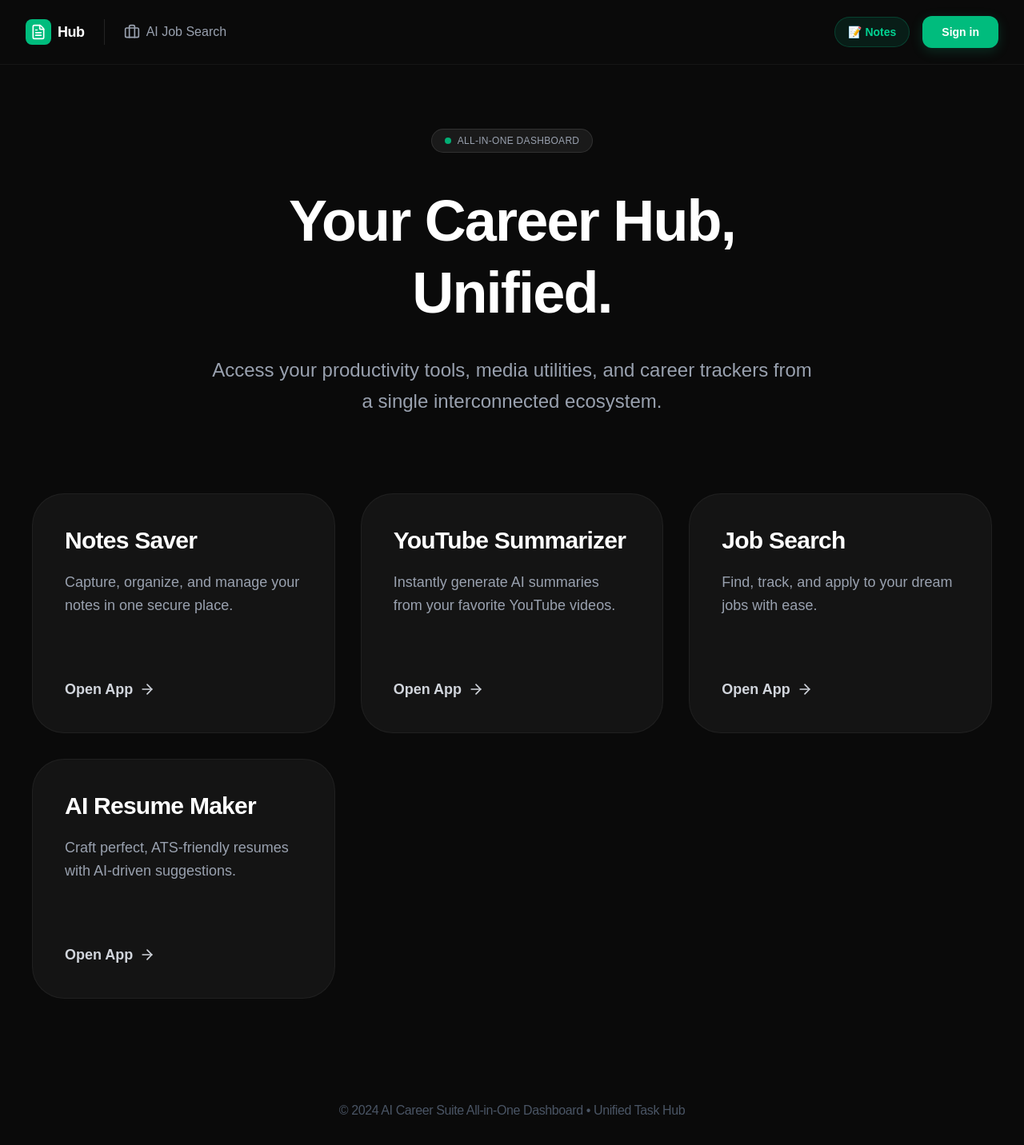
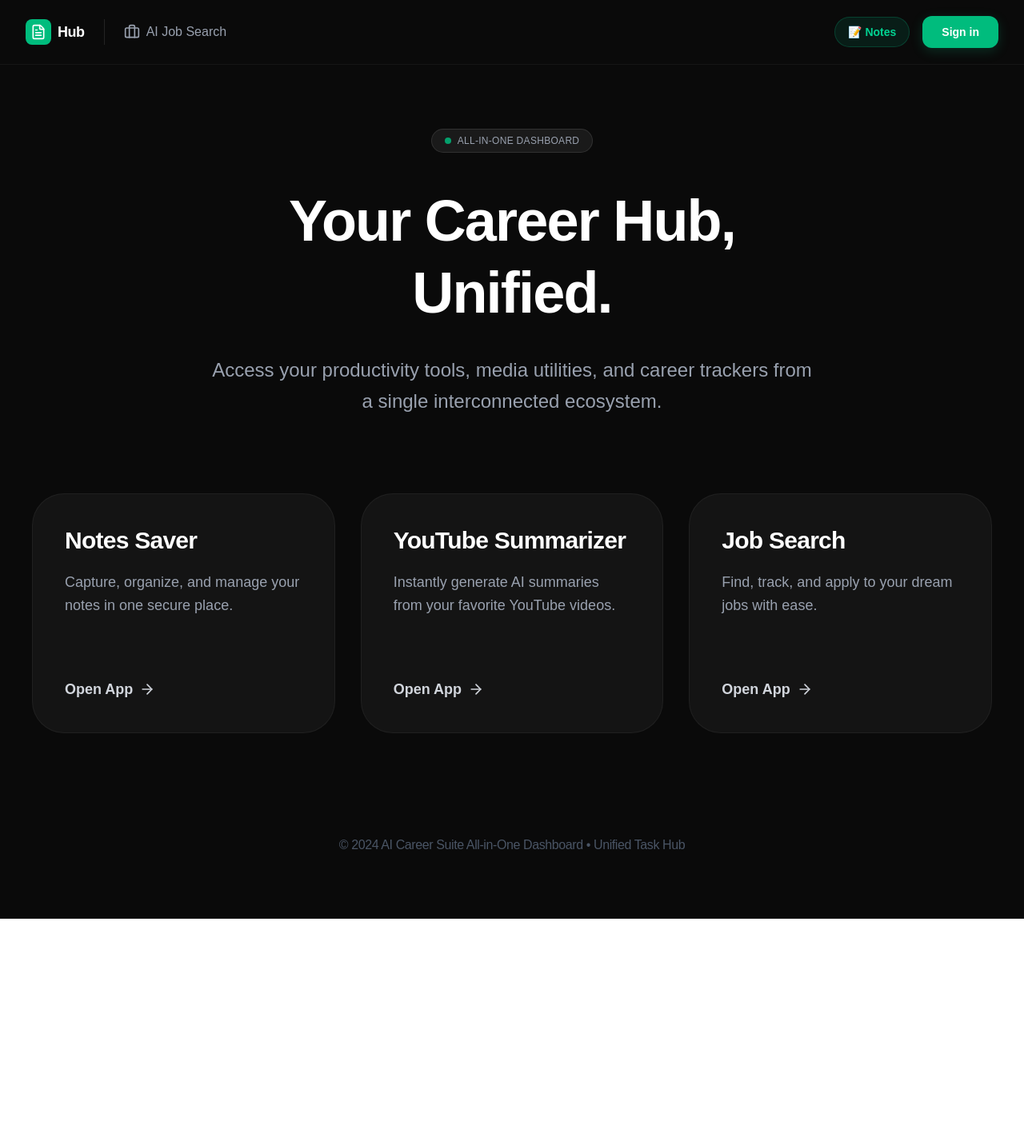
Before and after one commit to parimusha-code/ai-job-search, a Next.js app: page / in a window 1280 px wide. Shown: the top 1432 px of the page at 80% size. After the commit the page ends 1149 px from the top, so only its background shows below. Built offline with nearby package versions, Linux system fonts and the light colour scheme; no server answers.

Commit message:
Remove AI Resume Maker from Hub and fix links

```diff
--- a/src/app/page.tsx
+++ b/src/app/page.tsx
@@ -14,7 +14,7 @@ export default function HubPage() {
         {
             title: "YouTube Summarizer",
             description: "Instantly generate AI summaries from your favorite YouTube videos.",
-            link: "https://ai-you-tube-summarizer.vercel.app",
+            link: "https://ai-you-tube-summarizer-rdwg.vercel.app",
             external: true,
         },
         {
@@ -22,12 +22,6 @@ export default function HubPage() {
             description: "Find, track, and apply to your dream jobs with ease.",
             link: "/search",
             external: false,
-        },
-        {
-            title: "AI Resume Maker",
-            description: "Craft perfect, ATS-friendly resumes with AI-driven suggestions.",
-            link: "https://ai-resume-builder-iota-peach.vercel.app",
-            external: true,
         },
     ];
 
--- a/src/app/search/page.tsx
+++ b/src/app/search/page.tsx
@@ -3,6 +3,7 @@
 import { useState } from "react";
 import { Search, MapPin, Briefcase, Loader2 } from "lucide-react";
 import { useSession } from "next-auth/react";
+import Link from "next/link";
 
 type JobResult = {
   title?: string;
@@ -63,9 +64,9 @@ export default function Home() {
   return (
     <div className="max-w-4xl mx-auto px-4 sm:px-6 lg:px-8 py-12 bg-white min-h-screen">
       {/* Back Link */}
-      <a href="http://localhost:3000/dashboard" className="inline-flex items-center text-blue-600 font-bold hover:underline mb-8">
+      <Link href="/" className="inline-flex items-center text-blue-600 font-bold hover:underline mb-8">
         <span className="mr-2">&larr;</span> Back to Dashboard
-      </a>
+      </Link>
 
       {/* Main Title */}
       <h1 className="text-4xl sm:text-5xl font-bold text-blue-600 leading-tight mb-10">
```
